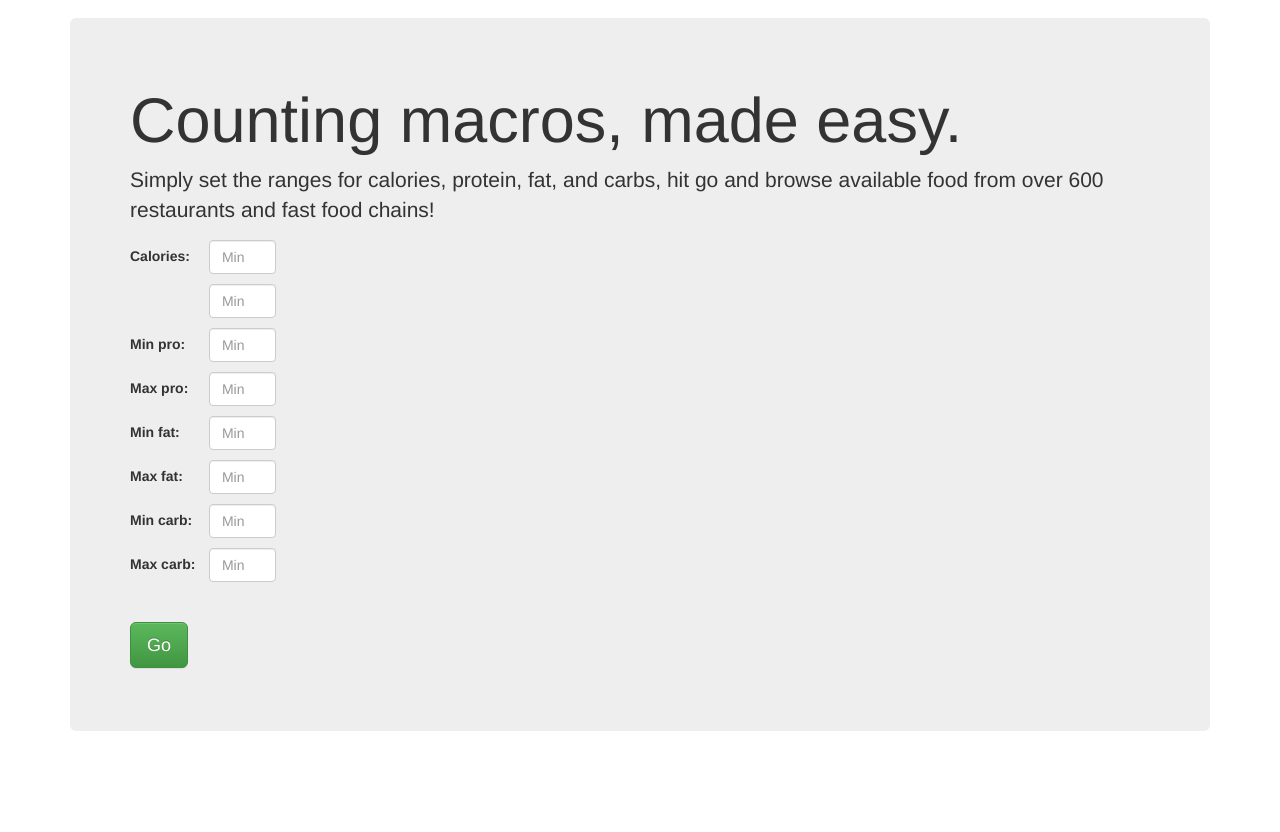
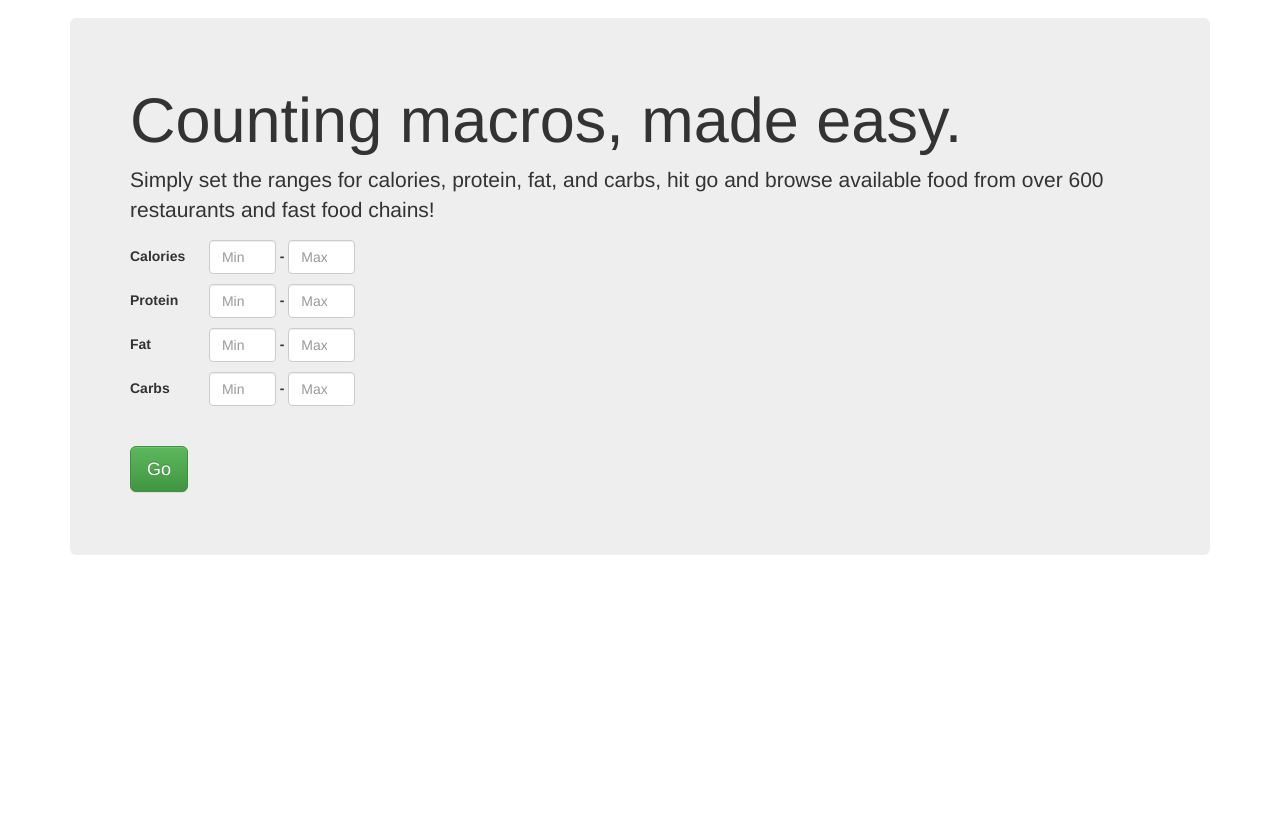
Before and after one commit to BryanSalas/restaurantmacros, a Django app: page / in a window 1280 px wide. Shown: the part 232-1064 px from the top of the page. Run offline with Django 3.2, Linux system fonts and the light colour scheme; some libraries are stand-ins or nearby versions.

Commit message:
cleaned up forms

```diff
--- a/restaurantmacros/app/forms.py
+++ b/restaurantmacros/app/forms.py
@@ -1,11 +1,22 @@
 from django import forms
 
 class SearchForm(forms.Form):
-    min_cal = forms.IntegerField(min_value=0, label="Calories")
-    max_cal = forms.IntegerField(min_value=0, label="")
-    min_pro = forms.IntegerField(min_value=0)
-    max_pro = forms.IntegerField(min_value=0)
-    min_fat = forms.IntegerField(min_value=0)
-    max_fat = forms.IntegerField(min_value=0)
-    min_carb = forms.IntegerField(min_value=0)
-    max_carb = forms.IntegerField(min_value=0)
+
+    general_min = { 'min_value' : '0', 'label_suffix' : "", 'widget' : forms.NumberInput(attrs={'class': 'form-control', 'placeholder' : 'Min', 'style' : 'width : 67px'}) }
+    general_max = { 'min_value' : '0', 'label_suffix' : "", 'widget' : forms.NumberInput(attrs={'class': 'form-control', 'placeholder' : 'Max', 'style' : 'width : 67px'}), 'label':"-"}
+
+    # calories
+    cal_min = forms.IntegerField(label = "Calories", **general_min)
+    cal_max = forms.IntegerField(**general_max)
+
+    # protein
+    pro_min = forms.IntegerField(label = "Protein", **general_min)
+    pro_max = forms.IntegerField(**general_max)
+
+    # fat
+    fat_min = forms.IntegerField(label = "Fat", **general_min)
+    fat_max = forms.IntegerField(**general_max)
+
+    # carbs
+    carb_min = forms.IntegerField(label = "Carbs", **general_min)
+    carb_max = forms.IntegerField(**general_max)
--- a/restaurantmacros/app/templates/home.html
+++ b/restaurantmacros/app/templates/home.html
@@ -78,46 +78,38 @@
         <p>Simply set the ranges for calories, protein, fat, and carbs, hit go and browse available food from over 600 restaurants and fast food chains!</p>
           <form action="/restaurantmacros/results/" method="post">
               {% csrf_token %}
-              {% for field in form %}
-                <div class="form-inline">
-                    <div class="form-group">
-                        {{ field.label_tag }}
-                        <input style="width: 67px" type="number" class="form-control" id="cal_min" placeholder="Min">
-                    </div>
-                </div>
-              {% endfor %}
-              <!-- <div class="form-inline">
+              <div class="form-inline">
                   <div class="form-group">
-                      <label for="cal_min">Calories</label>
-                      <input style="width: 67px" type="number" min="0" class="form-control" id="cal_min" placeholder="Min">
-                      -
-                      <input type="number" class="form-control" id="cal_max" placeholder="Max">
+                      {{ form.cal_min.label_tag }}
+                      {{ form.cal_min }}
+                      {{ form.cal_max.label_tag }}
+                      {{ form.cal_max }}
                   </div>
               </div>
               <div class="form-inline">
                   <div class="form-group">
-                      <label for="pro_min">Protein</label>
-                      <input type="number" min="0" class="form-control" id="pro_min" placeholder="Min">
-                      -
-                      <input type="number" class="form-control" id="pro_max" placeholder="Max">
+                      {{ form.pro_min.label_tag }}
+                      {{ form.pro_min }}
+                      {{ form.pro_max.label_tag }}
+                      {{ form.pro_max }}
                   </div>
               </div>
               <div class="form-inline">
                   <div class="form-group">
-                      <label for="fat_min">Fat</label>
-                      <input type="number" min="0" class="form-control" id="fat_min" placeholder="Min">
-                      -
-                      <input type="number" class="form-control" id="fat_max" placeholder="Max">
+                      {{ form.fat_min.label_tag }}
+                      {{ form.fat_min }}
+                      {{ form.fat_max.label_tag }}
+                      {{ form.fat_max }}
                   </div>
               </div>
               <div class="form-inline">
-                  <div class="form-group">
-                      <label for="carb_min">Carbs</label>
-                      <input type="number" min="0" class="form-control" id="carb_min" placeholder="Min">
-                      -
-                      <input type="number" class="form-control" id="carb_max" placeholder="Max">
+                   <div class="form-group">
+                      {{ form.carb_min.label_tag }}
+                      {{ form.carb_min }}
+                      {{ form.carb_max.label_tag }}
+                      {{ form.carb_max }}
                   </div>
-              </div> -->
+              </div>
 
               <p class="go-button">
                 <input type="submit" value="Go" class="btn btn-lg btn-success" href="../../components/#navbar" role="button"/>
--- a/static/restaurantmacros/css/home.css
+++ b/static/restaurantmacros/css/home.css
@@ -16,6 +16,6 @@ div.form-group {
     display: inline-block;
 }
 
-label {
+[for$="min"] {
     width: 75px;
 }
```
